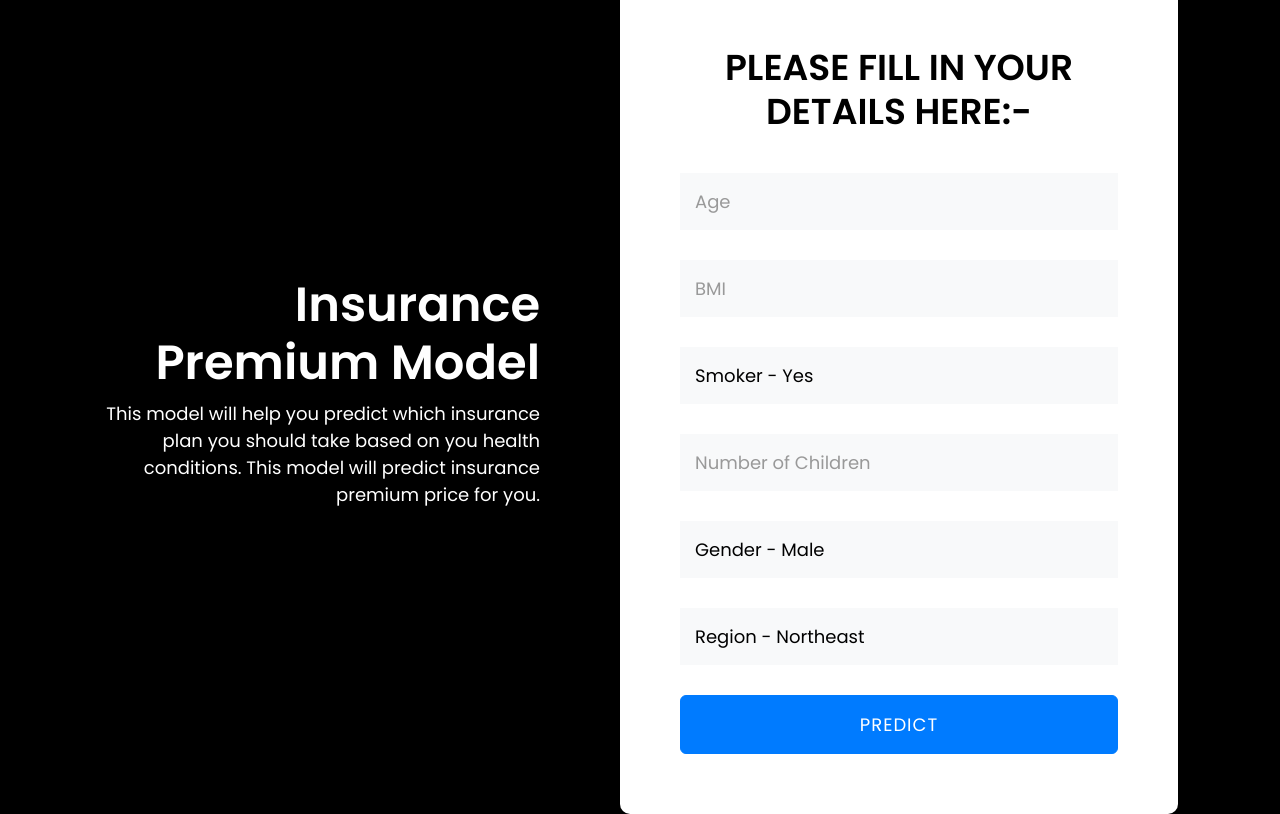
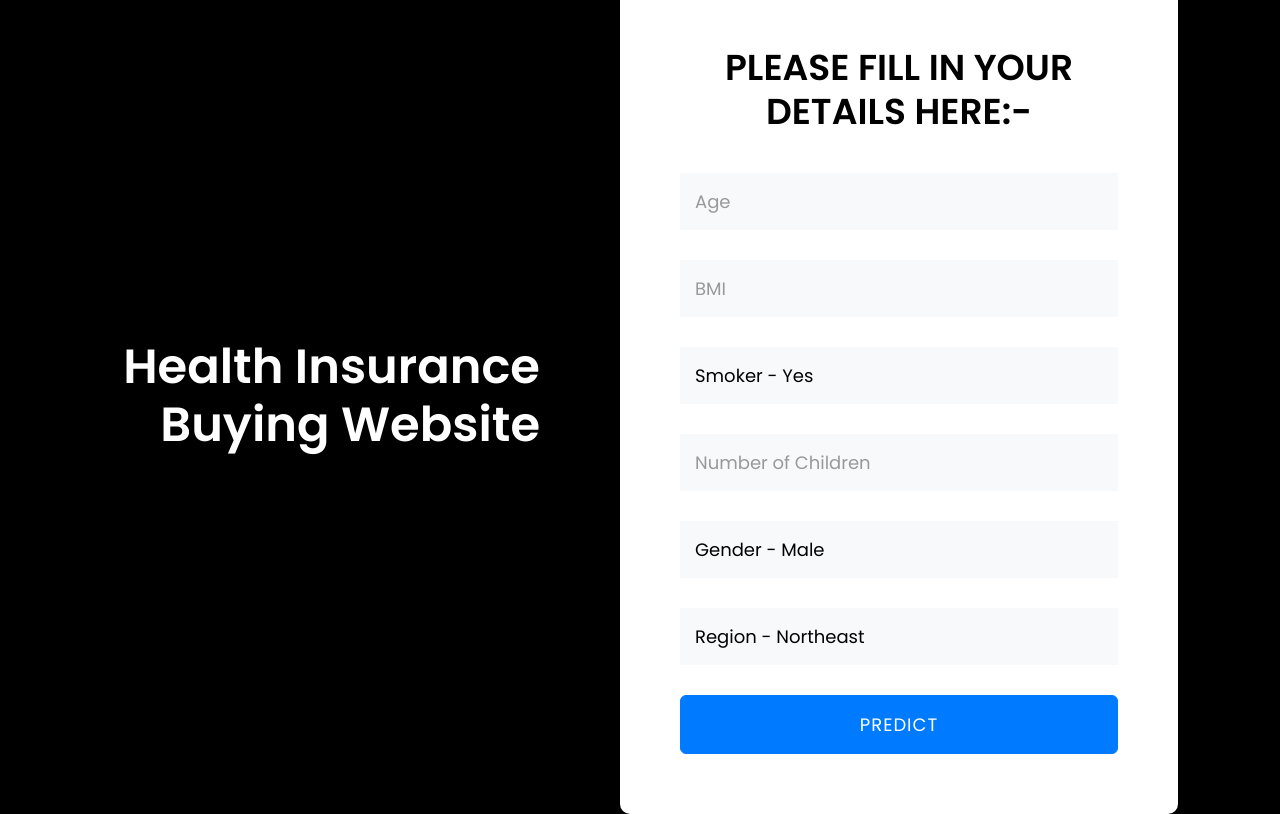
Before and after one commit to samarthsoni3002/Medical-Insurance-Buying-Application, a Flask app: page / in a window 1280 px wide. Run offline with Flask 3, Linux system fonts and the light colour scheme; parts of the project's set-up code (start-up, migrations or seed data) failed here and were passed over.

Commit message:
Final added

```diff
--- a/Insurance_premium_prediction/templates/index.html
+++ b/Insurance_premium_prediction/templates/index.html
@@ -3,7 +3,7 @@
   <head>
     <meta charset="UTF-8" />
     <meta name="viewport" content="width=device-width, initial-scale=1.0" />
-    <title>Insurance Premium Model</title>
+    <title>Health Insurance Buying Website</title>
     <link
       rel="stylesheet"
       href="https://cdn.jsdelivr.net/npm/bootstrap@5.3.0/dist/css/bootstrap.min.css"
@@ -136,13 +136,8 @@
               line-height: 1.2;
             "
           >
-            Insurance Premium Model
+            Health Insurance Buying Website
           </h2>
-          <p style="color: #ffffff; font-size: 18px">
-            This model will help you predict which insurance plan you should
-            take based on you health conditions. This model will predict
-            insurance premium price for you.
-          </p>
         </div>
         <div class="right-content">
           <div class="form-container">
```
Also changed, not shown: Insurance_premium_prediction/templates/index2.html (+3 -6 lines), README.md (deleted), 3 other files.
